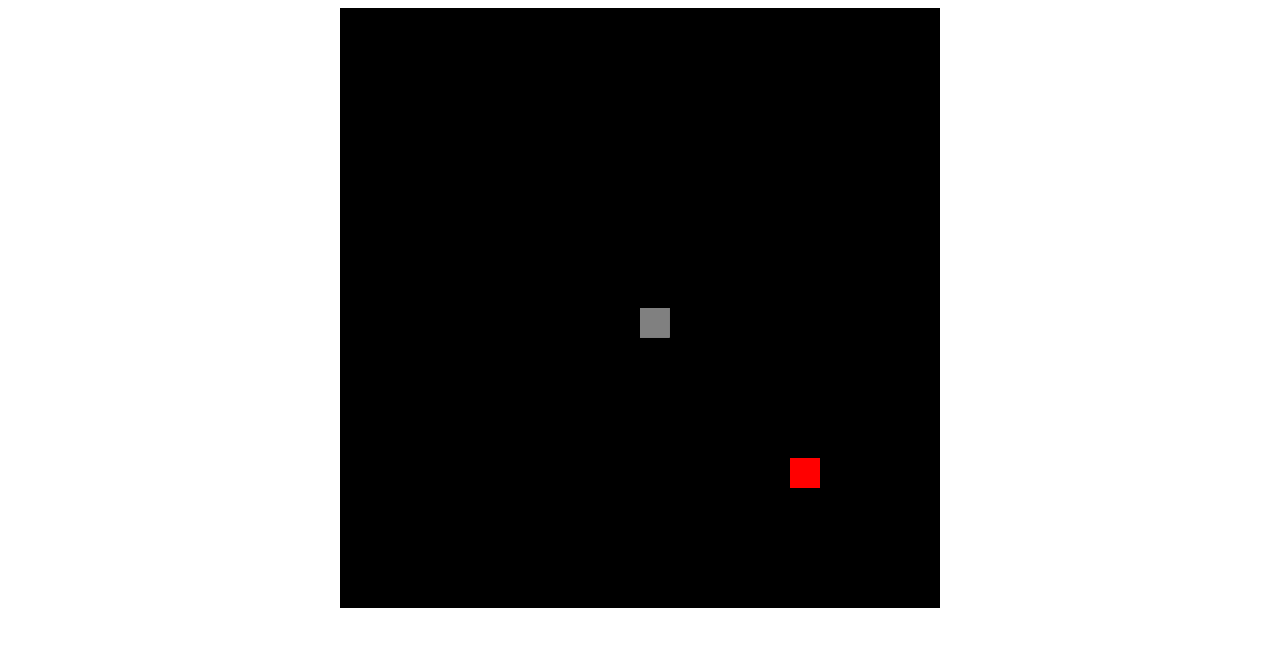
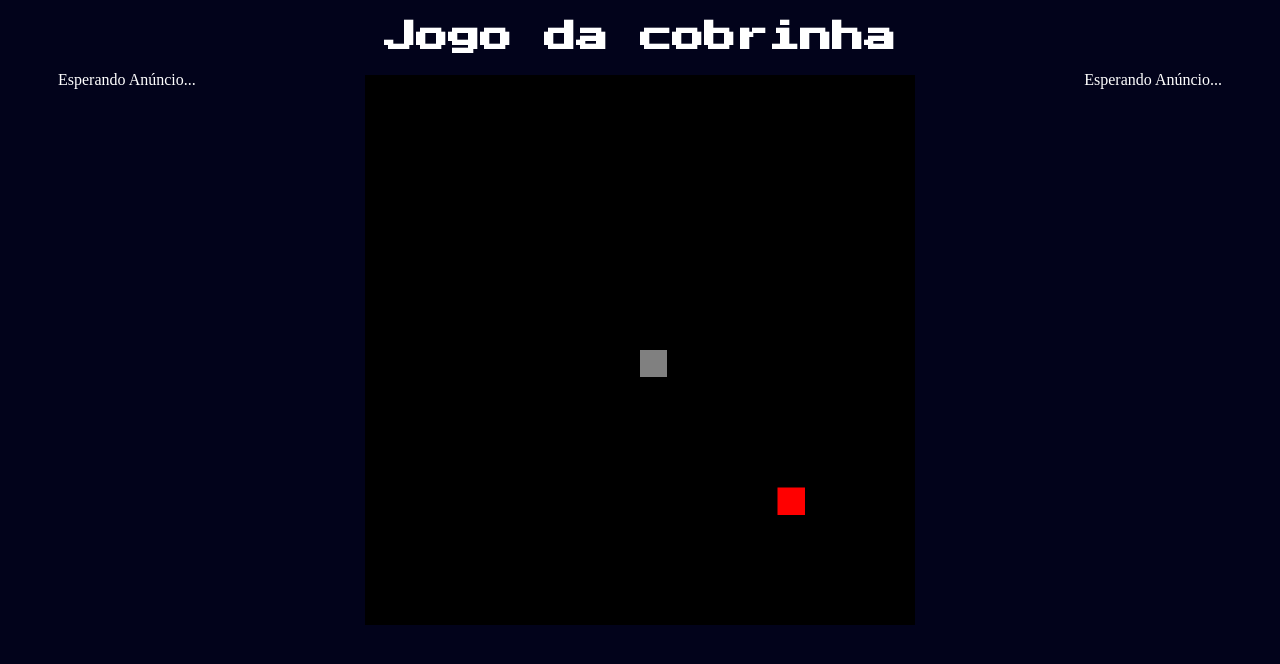
Before and after one commit to Bkuste2/Jogo-da-cobrinha, a plain HTML site: page index.html in a window 1280 px wide. Drawn offline with Linux system fonts and the light colour scheme.

Commit message:
Jogo da Cobrinha

```diff
--- a/index.html
+++ b/index.html
@@ -1,18 +1,33 @@
 <!DOCTYPE html>
 <html lang="pt-br">
 <head>
-    <script async src="https://pagead2.googlesyndication.com/pagead/js/adsbygoogle.js?client=ca-pub-3549801361900695"
-     crossorigin="anonymous"></script>
+
+    <script data-ad-client="ca-pub-3549801361900695" async src="https://pagead2.googlesyndication.com/pagead/js/adsbygoogle.js"></script>
     <meta charset="UTF-8">
     <meta http-equiv="X-UA-Compatible" content="IE=edge">
     <meta name="viewport" content="width=device-width, initial-scale=1.0">
+    <link rel="preconnect" href="https://fonts.googleapis.com">
+    <link rel="preconnect" href="https://fonts.gstatic.com" crossorigin>
+    <link href="https://fonts.googleapis.com/css2?family=Permanent+Marker&family=Press+Start+2P&display=swap" rel="stylesheet">
+
     <title>Jogo da cobrinha</title>
 </head>
-<body>
+<body style="background-color:rgb(2, 3, 27); color: #fff;">
+    <nav style="float: left; margin: 50px 50px;">
+        Esperando Anúncio...
+    </nav>
+    <div class="direita" style="float: right;  margin: 50px 50px;">
+        Esperando Anúncio...
+    </div>
+    <center>
+        <h1 style="font-family: 'Press Start 2P', cursive;">
+            Jogo da cobrinha
+        </h1>
 
-    <center>
-        <canvas id="stage" width="600" height="600"></canvas>
+        <canvas id="stage" width="550" height="550"></canvas>
+
     </center>
+
     <script type="text/javascript">
 
         window.onload = function(){
@@ -27,7 +42,7 @@
 
             var vx = vy = 0;
             var px = py = 10;
-            var tp = 30
+            var tp = 27.5
             var qp = 20
             var ax = ay = 15
 
```
